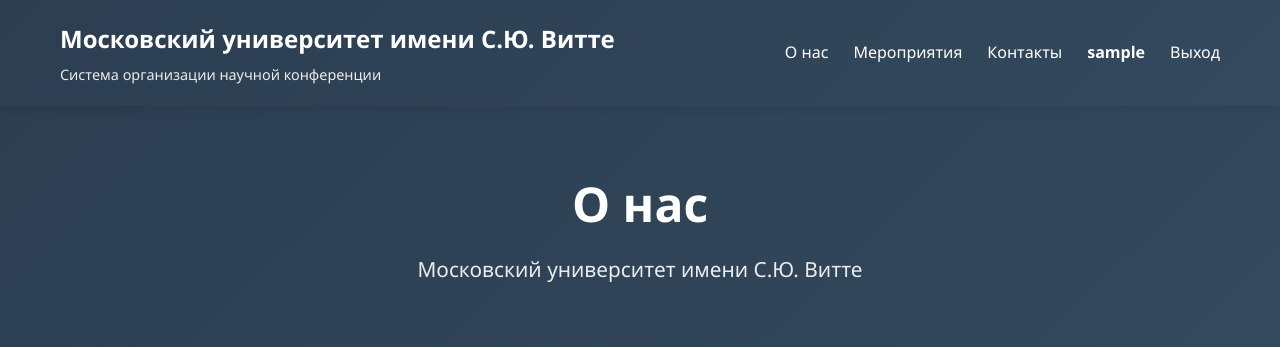
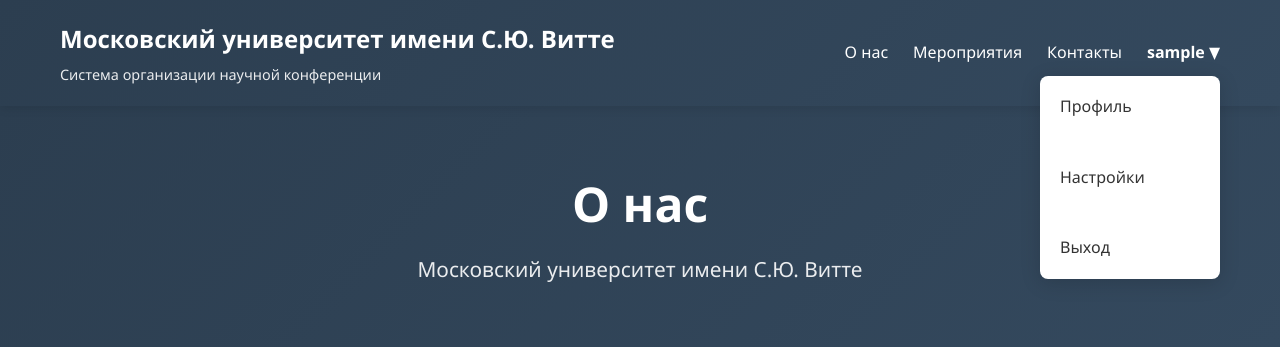
Before and after one commit to eventorg11/eventorg, a Django app: page /about/ in a window 1280 px wide. Shown: the top 348 px of the page. Run offline with Django 5.2, Linux system fonts and the light colour scheme; the visitor is signed in with stand-in values (Sample User, id 1).

Commit message:
Added dropdown menu for logged-in users

```diff
--- a/app/static/css/style.css
+++ b/app/static/css/style.css
@@ -94,14 +94,56 @@ body {
     border-bottom: 2px solid white;
 }
 
+.user-menu-container {
+    position: relative;
+}
+
 .main-nav .user-name {
     font-weight: 600;
-    cursor: default;
+    cursor: pointer;
 }
 
 .main-nav .user-name:hover {
     border-bottom: none;
     opacity: 1;
+}
+
+.user-dropdown {
+    display: none;
+    position: absolute;
+    top: 100%;
+    right: 0;
+    background-color: var(--bg-white);
+    min-width: 180px;
+    box-shadow: var(--shadow-hover);
+    border-radius: 8px;
+    margin-top: 10px;
+    padding: 8px 0;
+    list-style: none;
+    z-index: 1000;
+}
+
+.user-dropdown.active {
+    display: block;
+}
+
+.user-dropdown li {
+    margin: 0;
+    padding: 0;
+}
+
+.user-dropdown a {
+    display: block;
+    padding: 10px 20px;
+    color: var(--text-color);
+    text-decoration: none;
+    transition: background-color 0.3s;
+    font-weight: 500;
+}
+
+.user-dropdown a:hover {
+    background-color: var(--bg-light);
+    color: var(--primary-color);
 }
 
 .main-content {
--- a/app/templates/base.html
+++ b/app/templates/base.html
@@ -24,8 +24,14 @@
                         <li><a href="{% url 'events' %}">Мероприятия</a></li>
                         <li><a href="{% url 'contact' %}">Контакты</a></li>
                         {% if user.is_authenticated %}
-                            <li><a href="#" class="user-name">{{ user.username }}</a></li>
-                            <li><a href="{% url 'logout' %}">Выход</a></li>
+                            <li class="user-menu-container">
+                                <a href="#" class="user-name" id="userMenuToggle">{{ user.username }} ▼</a>
+                                <ul class="user-dropdown" id="userDropdown">
+                                    <li><a href="#profile">Профиль</a></li>
+                                    <li><a href="#settings">Настройки</a></li>
+                                    <li><a href="{% url 'logout' %}">Выход</a></li>
+                                </ul>
+                            </li>
                         {% else %}
                             <li><a href="{% url 'login' %}">Вход</a></li>
                             <li><a href="{% url 'register' %}">Регистрация</a></li>
@@ -72,5 +78,24 @@
     </footer>
 
     {% block extra_js %}{% endblock %}
+    <script>
+        document.addEventListener('DOMContentLoaded', function() {
+            const userMenuToggle = document.getElementById('userMenuToggle');
+            const userDropdown = document.getElementById('userDropdown');
+
+            if (userMenuToggle && userDropdown) {
+                userMenuToggle.addEventListener('click', function(e) {
+                    e.preventDefault();
+                    userDropdown.classList.toggle('active');
+                });
+
+                document.addEventListener('click', function(e) {
+                    if (!userMenuToggle.contains(e.target) && !userDropdown.contains(e.target)) {
+                        userDropdown.classList.remove('active');
+                    }
+                });
+            }
+        });
+    </script>
 </body>
 </html>
```
